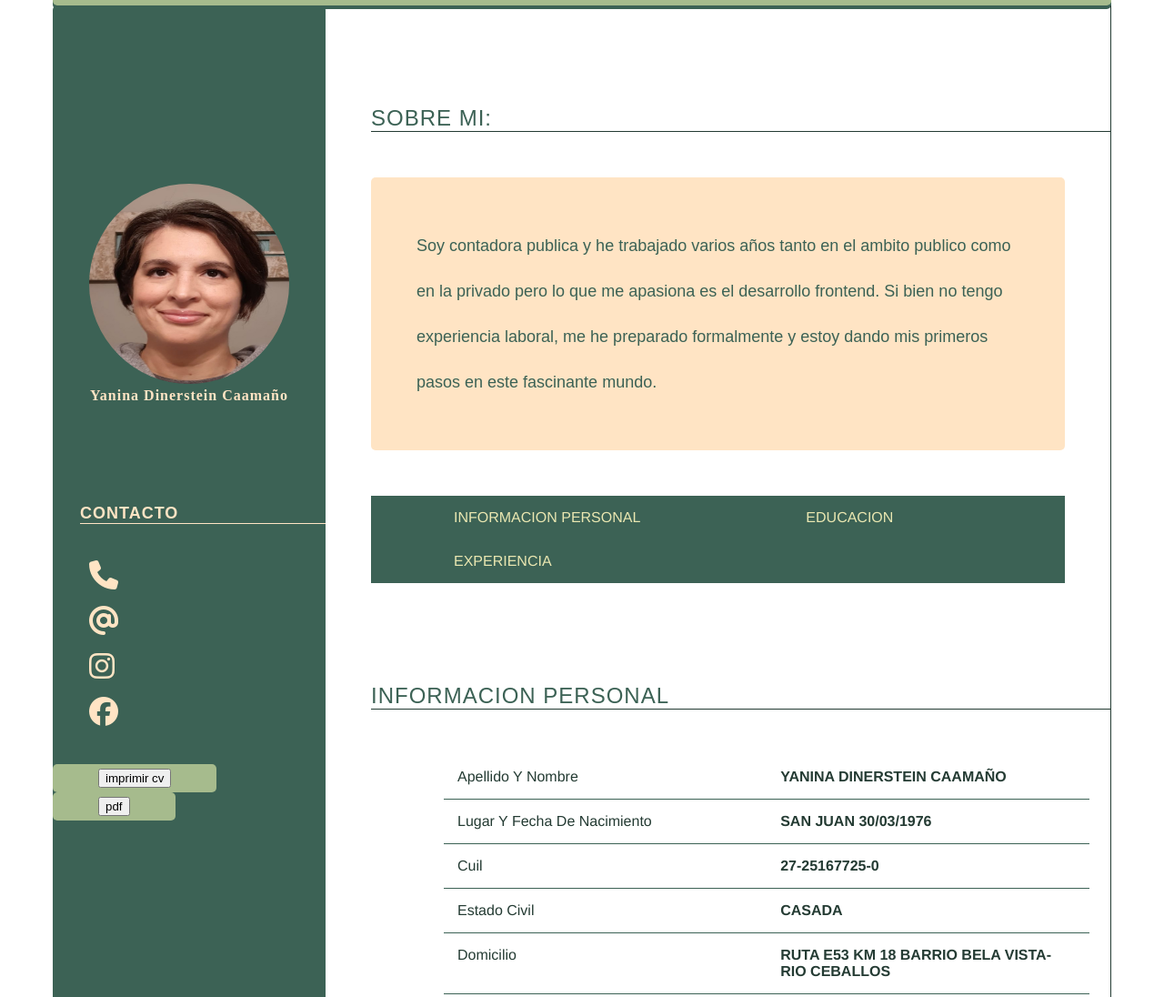
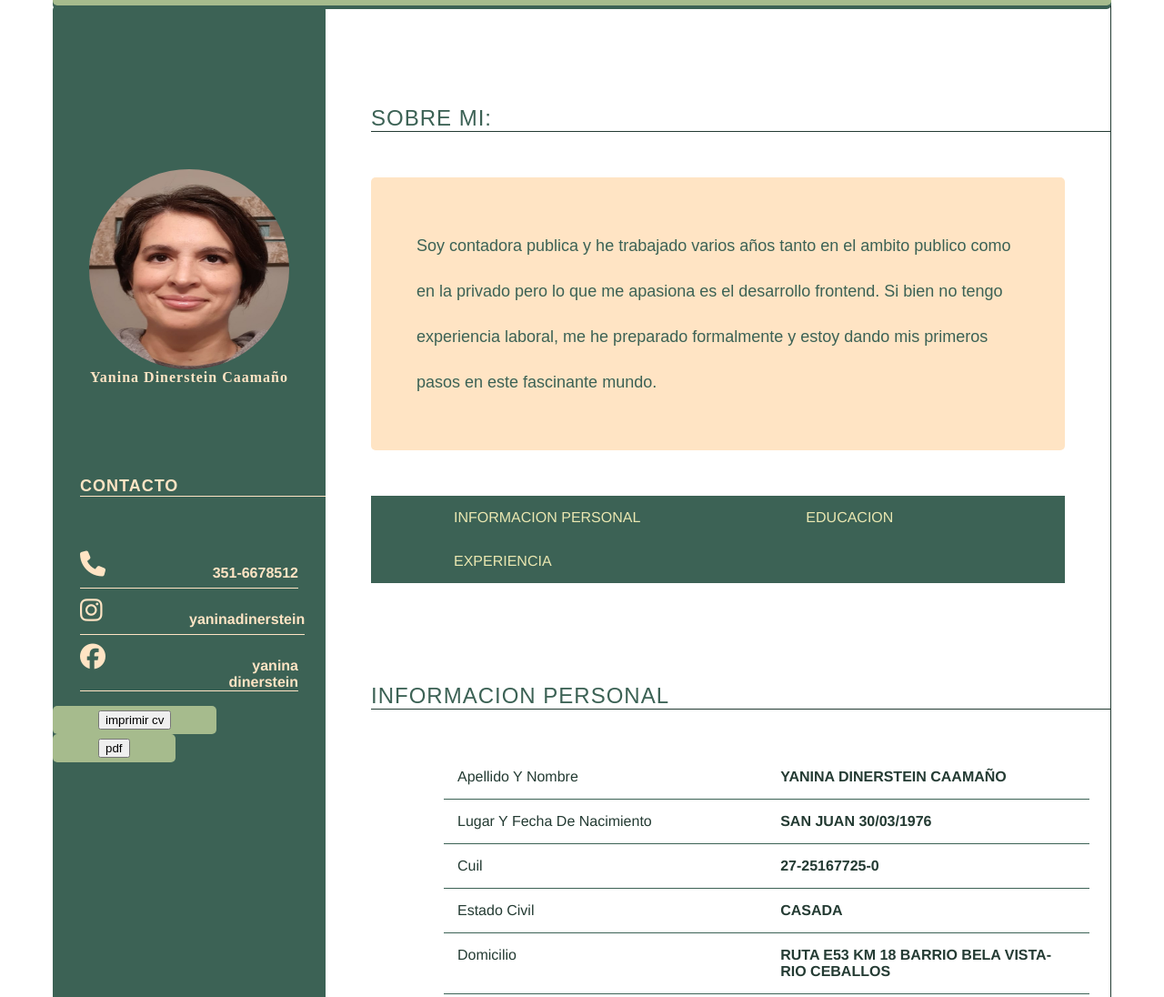
Before and after one commit to YaninaDC/yanina-cv-ticmas, a plain HTML site: page index.html in a window 1280 px wide. Shown: the part 265-1361 px from the top of the page at 91% size. Drawn offline with Linux system fonts and the light colour scheme.

Commit message:
foto y contacto de panel lateral

```diff
--- a/css/estilos.css
+++ b/css/estilos.css
@@ -71,26 +71,56 @@ aside h2{
        text-transform: uppercase;
        border-bottom: bisque solid 1px;
        padding-top:0px;
-       margin: 110px 0px 0px 30px;
+       margin: 100px 0px 0px 30px;
 }
-aside ul{
-    list-style-type: none;
+
+aside dl{
+    display: flex;
+    flex-wrap: wrap;
+    margin-top: 50px;
+
+}
+.contacto dd, dt{
+        font-family: helvetica;
+        color: bisque;
+        margin: 0px;
+        flex-basis: 40%;
+        border-bottom: bisque solid 1px;
+        padding: 0px;
+    }
+.contacto dt{
+
     color: bisque;;
-    font-size: 32px;
-    font-display: left;
+    font-size: 28px;
+    font-display: right;
     line-height: 50px;
-    text-transform: capitalize;
+    text-align: left;
+    margin-left: 30px;
+    padding: 0px;
+    border-bottom: bisque solid 1px;
+}
+.contacto dd{
+    text-transform: none;
+    text-align: right;
+    padding-top: 25px;
+
+
 
 
 }
-figure img{
-
-    margin-top: 180px;
-
-    border-radius: 50%;
 
 
 
+figure {
+    margin-top: 180px;
+}
+
+img{
+    border-radius: 50%;
+    display: block;
+    margin: auto;
+    width: 220px;
+    height: 220px;
 
 }
 figure figcaption{
@@ -115,7 +145,9 @@ button{
     appearance:unset;
     color: #EAE7B1;
 
+
 }
+
 button :hover{
     background-color: #3C6255;
 }
@@ -155,7 +187,7 @@ h3{
     text-transform: uppercase;
     margin-top: 60px;
 }
-h4, h5{
+h4{
     color: #243b33;
     font-family: Arial,"Helvetica", sans-serif;
     font-size: 11px;
@@ -199,7 +231,6 @@ dl{
     flex-wrap: wrap;
     margin-top: 50px;
 }
-
 dd, dt{
     font-family: helvetica;
     color: #243b33;
@@ -210,7 +241,6 @@ dd, dt{
 
 
 }
-
 dt{
 text-transform: capitalize;
 margin-left: 80px;
--- a/index.html
+++ b/index.html
@@ -30,9 +30,7 @@
             <figure>
                 <img
                     src="Imagenes/yanina dinerstein.jpeg"
-                    alt="foto de Yanina Dinerstein"
-                    width="220px"
-                    height="220px">
+                    alt="foto de Yanina Dinerstein">
 
                 <figcaption>yanina dinerstein caamaño</figcaption>
             </figure>
@@ -42,22 +40,29 @@
         <section>
 
             <h2>Contacto</h2>
-            <ul>
-                <li id="telefono"><i class="fa-solid fa-phone"></i></li>
-                <li id="email"><i class="fa-solid fa-at"></i></li>
-                <li id="ig"><i class="fa-brands fa-instagram"></i></li>
-                <li id="facebook"><i class="fa-brands fa-facebook"></i></li>
-            </ul>
 
+            <dl class="contacto">
+                <dt><i class="fa-solid fa-phone"></i></dt>
+                <dd>351-6678512</dd>
+                <!-- error---
+                <dt><i class="fa-solid fa-at"></dt>
+                <dd>ydinersteinc@hotmail.com</dd>-->
+                <dt><i class="fa-brands fa-instagram"></i></dt>
+                <dd>yaninadinerstein</dd>
+                <dt><i class="fa-brands fa-facebook"></i></dt>
+                <dd>yanina dinerstein</dd>
+
+            </class>
+            </dl>
 
         </section>
 
 
 <section>
 
-    <button id="imprimir cv">
+    <button id="imprimir">
         <input type="button" value="imprimir cv">
-    <button id="cv en pdf">
+    <button id="cv_pdf">
         <input type="button" value="pdf">
     </div>
     </aside>
@@ -153,20 +158,20 @@
         <h3>Administradora</h3>
         <h4>Centro de Dermatología y Estética Médica LASERPIEL</h4>
         <h4>10/2006-02/2008</h4>
-        <h5>tareas realizdas
+        <h4>tareas realizdas
             <ul>
                 <li>gestión de cobranzas y pagos</li>
                 <li>compras de insumos</li>
                 <li>liquidación de honorarios</li>
             </ul>
-        </h5>
+        </h4>
     </article>
     <article>
         <h3>Administradora</h3>
         <h4>Colegio Institución Escuti - Asociación Sagrada
             Familia</h4>
         <h4>03/2000-09/2005</h4>
-        <h5>tareas realizdas
+        <h4>tareas realizdas
             <ul>
                 <li>tareas de administración</li>
                 <li>control presupuestario</li>
@@ -175,7 +180,7 @@
                 <li>tareas de auditoria</li>
                 <li>control y gestion de inventario</li>
             </ul>
-        </h5>
+        </h4>
     </article>
 
 </section>
```
